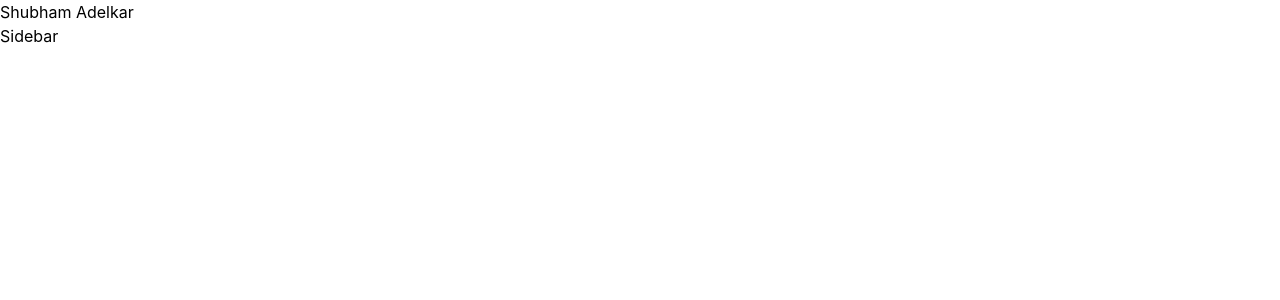
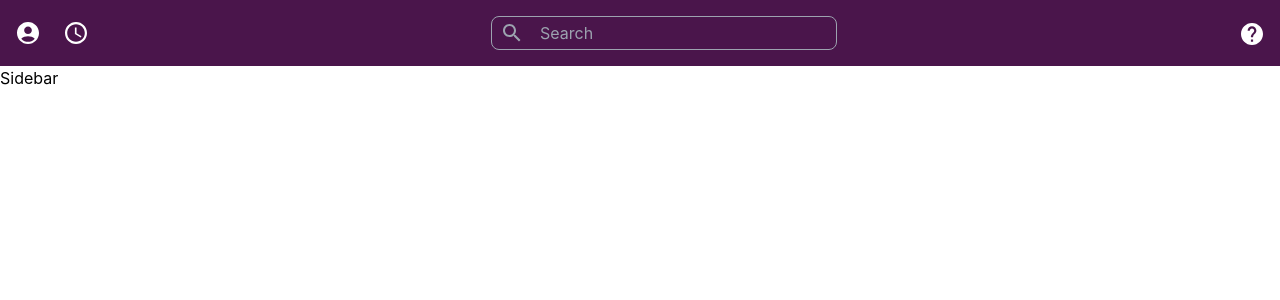
Before and after one commit to ShubhamAdelkar/slack-clone, a React (Vite) app: page / in a window 1280 px wide. Shown: the top 300 px of the page. Built offline with nearby package versions, Linux system fonts and the light colour scheme.

Commit message:
update header

```diff
--- a/src/App.jsx
+++ b/src/App.jsx
@@ -4,7 +4,6 @@ import Sidebar from "./Components/Sidebar";
 function App() {
   return (
     <div>
-      <h1 className="">Shubham Adelkar</h1>
       {/* Header */}
       <Header />
 
--- a/src/Components/Header.jsx
+++ b/src/Components/Header.jsx
@@ -1,11 +1,32 @@
 import React from "react";
+import AccountCircleIcon from "@mui/icons-material/AccountCircle";
+import HelpIcon from "@mui/icons-material/Help";
+import SearchIcon from "@mui/icons-material/Search";
+import AccessTimeIcon from "@mui/icons-material/AccessTime";
 
 export default function Header() {
   return (
-    <div className="header">
-      <div className="header-left">{/* avatars */}</div>
-      <div className="header-search">{/* search-icon */}</div>
-      <div className="header-right">{/* help-icon */}</div>
+    <div className="flex flex-row justify-between items-center bg-[#4A154B] p-4 gap-4">
+      <div className="flex flex-row gap-6">
+        {/* avatars */}
+        <AccountCircleIcon className="text-[#ffff] scale-110" />
+        <AccessTimeIcon className="text-[#ffff] scale-110" />
+      </div>
+
+      <div className="flex gap-2 items-center border border-gray-400 rounded-lg px-2">
+        {/* search-icon */}
+        <SearchIcon className="text-[#ffff] text-gray-400" />
+        <input
+          type="text"
+          placeholder="Search"
+          className="outline-none bg-transparent p-1 pr-10 pl-2 text-gray-200 placeholder-gray-400"
+        />
+      </div>
+
+      <div className="">
+        {/* help-icon */}
+        <HelpIcon className="text-[#ffff] scale-110" />
+      </div>
     </div>
   );
 }
```
